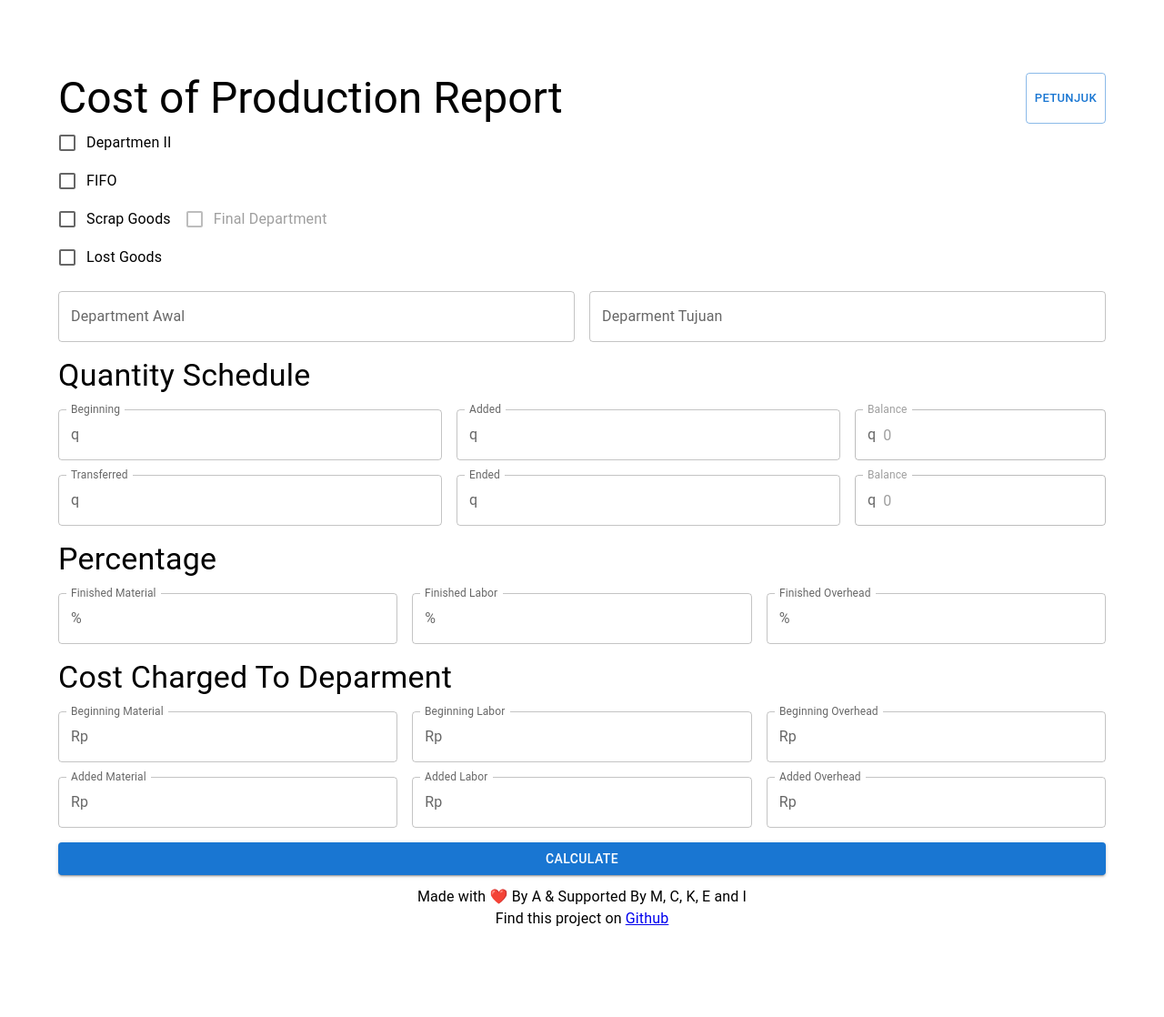
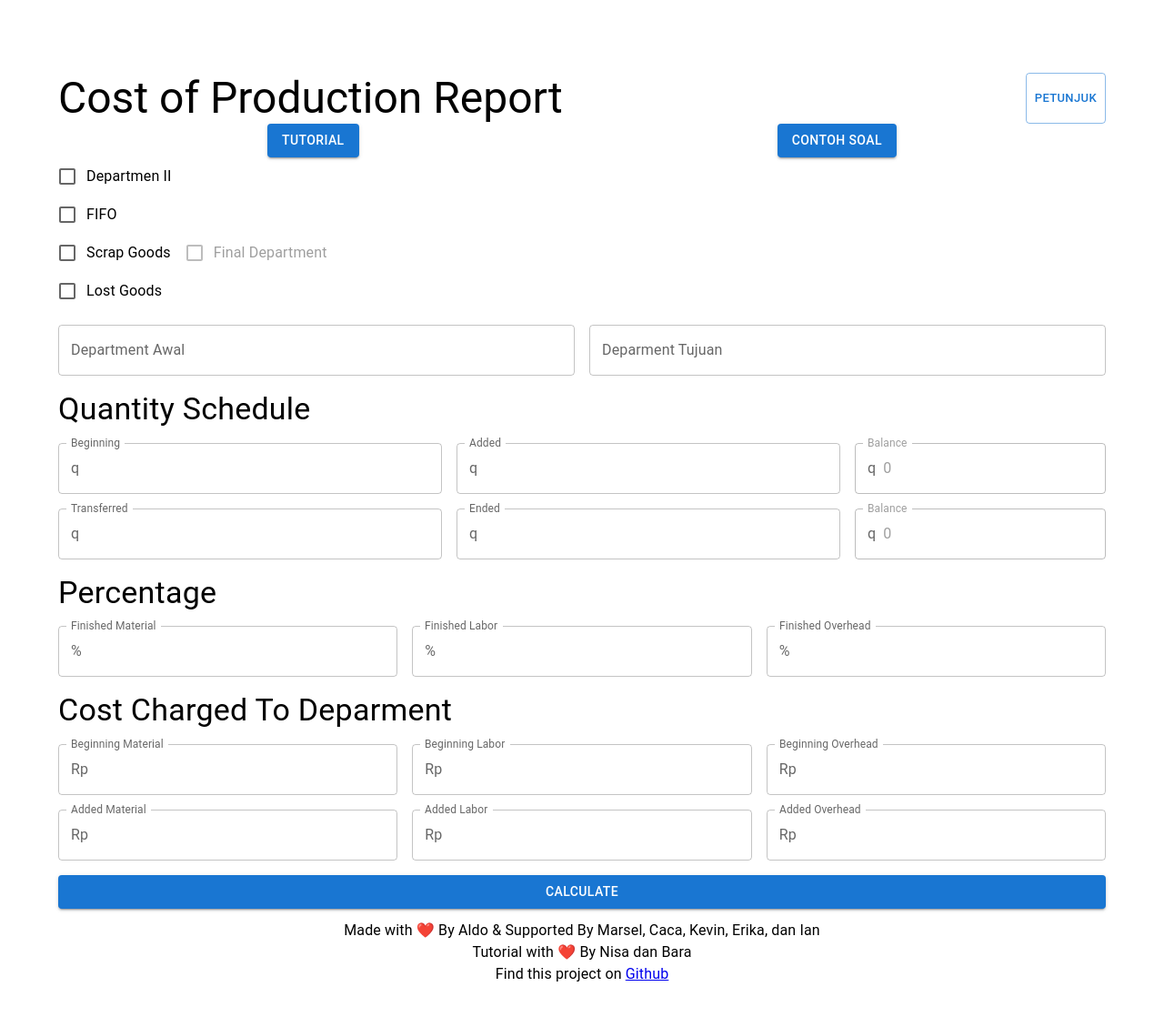
Before and after one commit to aldofebriii/akbi-automation, a React (Create React App) app: page / in a window 1280 px wide. Shown: the top 1118 px of the page at 91% size. Built offline with nearby package versions, Linux system fonts and the light colour scheme.

Commit message:
add tutorial
penambahan tutorial dan perubahan readme

```diff
--- a/src/menu/ProsesAvg.tsx
+++ b/src/menu/ProsesAvg.tsx
@@ -302,6 +302,18 @@ const ProsesAvg: React.FC<{}> = () => {
                     </Typography>
                     <Button variant='outlined' size='small' onClick={petunjukHandler}>Petunjuk</Button>
                 </Box>
+                <Box display='flex' sx={{alignItems: 'center', justifyContent: 'space-around'}}>
+                    <Button variant='contained'>
+                        <a href="https://drive.google.com/uc?export=view&id=1BFGsy-5UKgGHXDXH13ET4ZMZRXr40-FF" target='_blank' rel='noreferrer' referrerPolicy='no-referrer' style={{textDecoration: 'none', color: 'white'}}>
+                            Tutorial
+                        </a>
+                    </Button>
+                    <Button variant='contained'>
+                        <a href="https://drive.google.com/uc?export=view&id=1mLE2uDb_LflHH_FusF7gfY44F6RyEUbC" target='_blank' rel='noreferrer' referrerPolicy='no-referrer' style={{textDecoration: 'none', color: 'white'}}>
+                            Contoh Soal
+                        </a>
+                    </Button>
+                </Box>
                 <FormGroup>
                     <FormControlLabel control={<Checkbox onChange={secondChangeHandler} />} label='Departmen II'/>
                     <FormControlLabel control={<Checkbox onChange={fifoChangeHandler} />} label='FIFO'/>
@@ -423,7 +435,9 @@ const ProsesAvg: React.FC<{}> = () => {
             <Button onClick={reportBtnClickHandler} sx={{marginTop: 2}} variant='contained'color='primary' fullWidth>Calculate</Button>
             <Box display='block'marginTop={1.5}>
                 <Typography variant='body1' textAlign='center'>
-                    Made with ❤️ By A & Supported By M, C, K, E and I
+                    Made with ❤️ By Aldo & Supported By Marsel, Caca, Kevin, Erika, dan Ian
+                    <br />
+                    Tutorial with ❤️ By Nisa dan Bara
                 </Typography>
                 <Typography variant='body1' textAlign='center'>
                     Find this project on <span><a href='https://github.com/aldofebriii/akbi-automation' target='_blank' rel='noreferrer'>Github</a></span>
```
Also changed, not shown: 1 other file (tests, documents, lock files or other folders).
